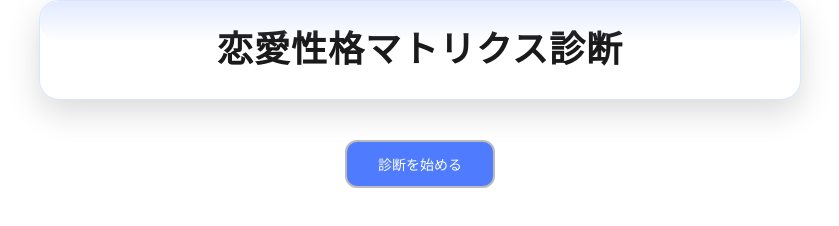
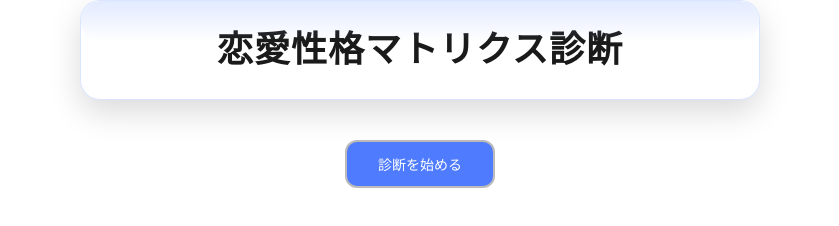
Before and after one commit to gthskate/love-type-test, a plain HTML site: page index.html in a window 1280 px wide. Shown: the whole page, without its empty margins (220-1059 px from the left). Drawn offline with Linux system fonts and the light colour scheme.

Commit message:
スマホ最適化修正

```diff
--- a/style.css
+++ b/style.css
@@ -1,3 +1,10 @@
+/* どの要素も「padding を幅に含める」ようにする */
+*,
+*::before,
+*::after {
+  box-sizing: border-box;
+}
+
 body {
   font-family: sans-serif;
   margin: 0;             /* ← 全部消す！ */
```
